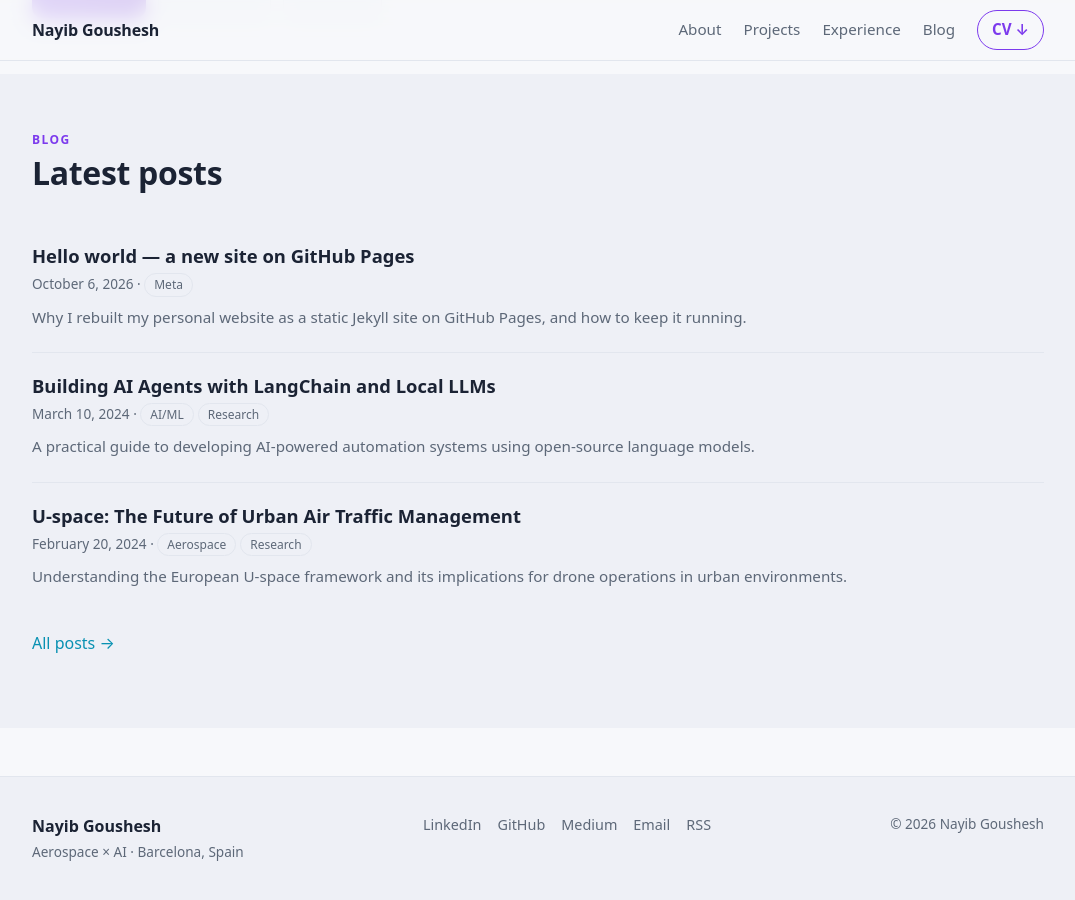
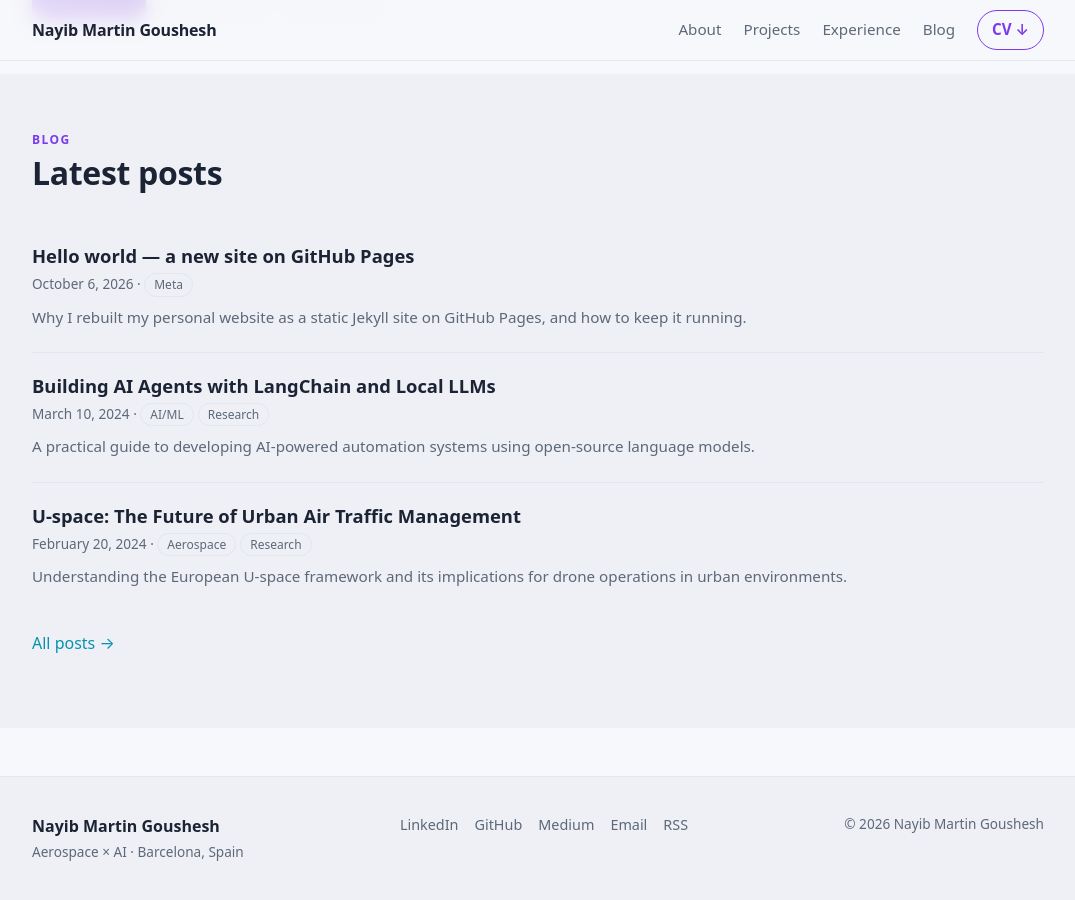
Before and after one commit to N-cryptd/N-cryptd.github.io, a Jekyll site: the page built from index.html, in a window 1280 px wide and 900 px high, scrolled down 4419 px. Shown: the whole window, without its empty margins (102-1177 px from the left). Built offline with Jekyll 4.4.1, drawn with Linux system fonts in a browser that asks for light colours; some of the changed text lies outside the part shown.

Commit message:
Use full name: Nayib Martin Goushesh

```diff
--- a/_config.yml
+++ b/_config.yml
@@ -1,7 +1,7 @@
 # Site settings — GitHub Pages builds this with its native Jekyll integration.
 # No local tooling required: edit markdown / _data/site.yml, push, done.
 
-title: Nayib Goushesh
+title: Nayib Martin Goushesh
 email: nayib3131@gmail.com
 description: >-
   Aerospace Engineer & AI Specialist in Barcelona — air navigation, U-space,
--- a/_data/site.yml
+++ b/_data/site.yml
@@ -4,7 +4,7 @@
 # ============================================================
 
 hero:
-  name: Nayib Goushesh
+  name: Nayib Martin Goushesh
   title: Aerospace Engineer & AI Specialist
   tagline: Aerospace × AI
   location: Barcelona, Spain
--- a/assets/css/style.css
+++ b/assets/css/style.css
@@ -1,5 +1,5 @@
 /* ============================================================
-   Nayib Goushesh — n-cryptd.github.io
+   Nayib Martin Goushesh — n-cryptd.github.io
    Zero-dependency stylesheet. Dark-first, auto light mode.
    ============================================================ */
 
```
Also changed, not shown: README.md.
